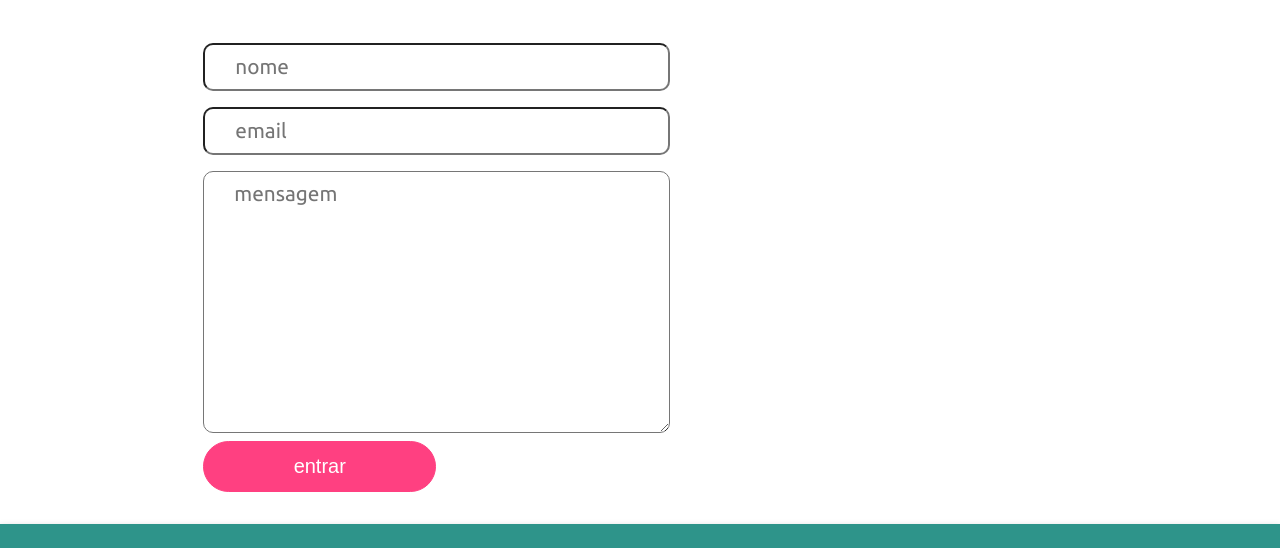
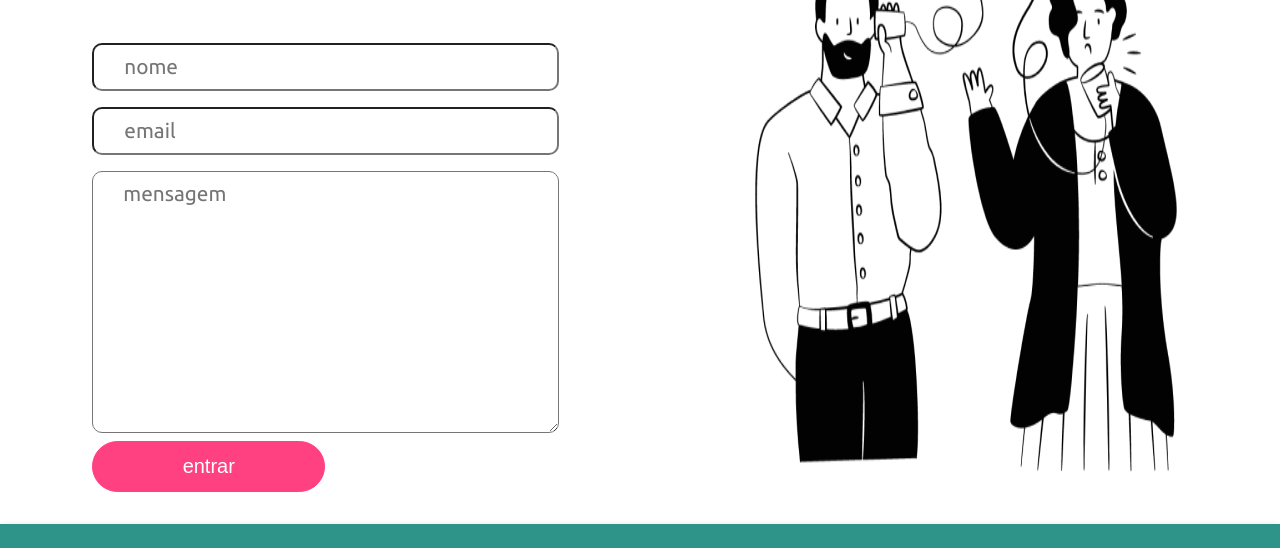
Before and after one commit to ellenri/projetodindin, a plain HTML site: page contato.html in a window 1280 px wide. Shown: the part 292-840 px from the top of the page. Drawn offline with Linux system fonts and the light colour scheme; the site is published under a folder, as on GitHub Pages, so addresses that start at the root find nothing.

Commit message:
correçoes

```diff
--- a/contato.html
+++ b/contato.html
@@ -39,7 +39,7 @@
                     <button class="button button-rosa">entrar</button>
                 </form>
             </section>
-            <img src="/images/ilustra-contato.png" alt="">
+            <img src="./images/ilustra-contato.png" alt="">
 
 
         </div>
```
